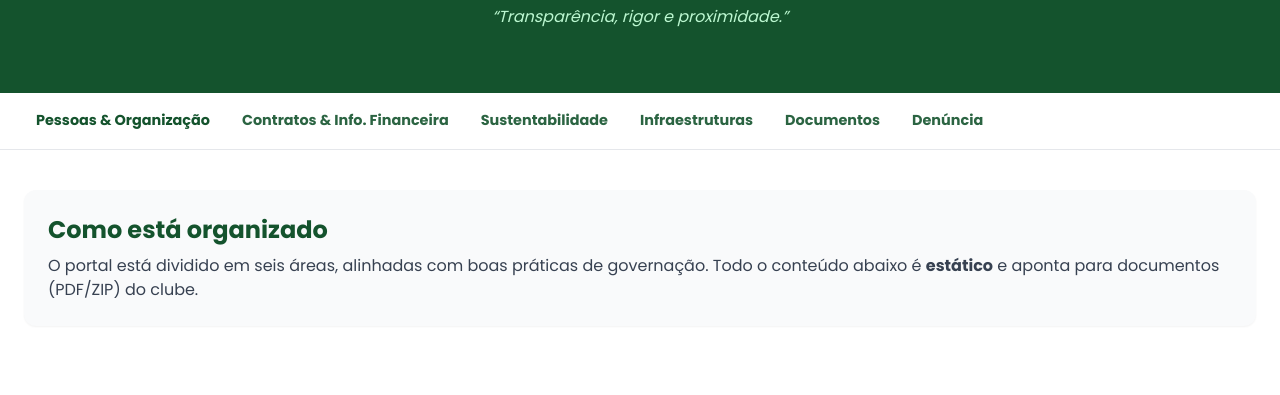
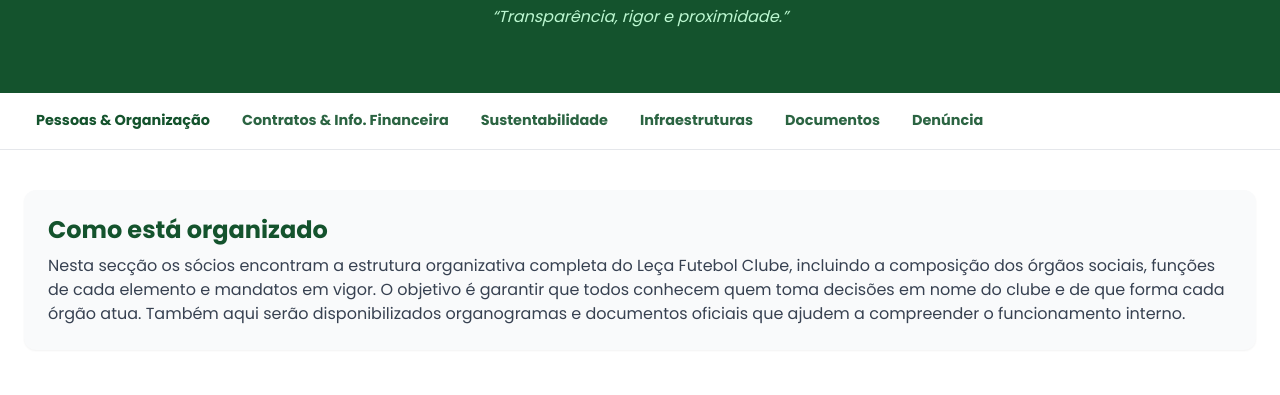
Before and after one commit to joaoplaranjeira/portal-transparencia, a plain HTML site: page index.html in a window 1280 px wide. Shown: the part 299-694 px from the top of the page. Drawn offline with nearby package versions, Linux system fonts and the light colour scheme.

Commit message:
Update index.html

```diff
--- a/index.html
+++ b/index.html
@@ -59,7 +59,7 @@
   <section class="container mx-auto px-6 py-10">
     <div class="card">
       <h2 class="text-2xl font-bold text-green-900 mb-2">Como está organizado</h2>
-      <p class="text-gray-700">O portal está dividido em seis áreas, alinhadas com boas práticas de governação. Todo o conteúdo abaixo é <strong>estático</strong> e aponta para documentos (PDF/ZIP) do clube.</p>
+      <p class="text-gray-700">Nesta secção os sócios encontram a estrutura organizativa completa do Leça Futebol Clube, incluindo a composição dos órgãos sociais, funções de cada elemento e mandatos em vigor. O objetivo é garantir que todos conhecem quem toma decisões em nome do clube e de que forma cada órgão atua. Também aqui serão disponibilizados organogramas e documentos oficiais que ajudem a compreender o funcionamento interno.</p>
     </div>
   </section>
 
```
